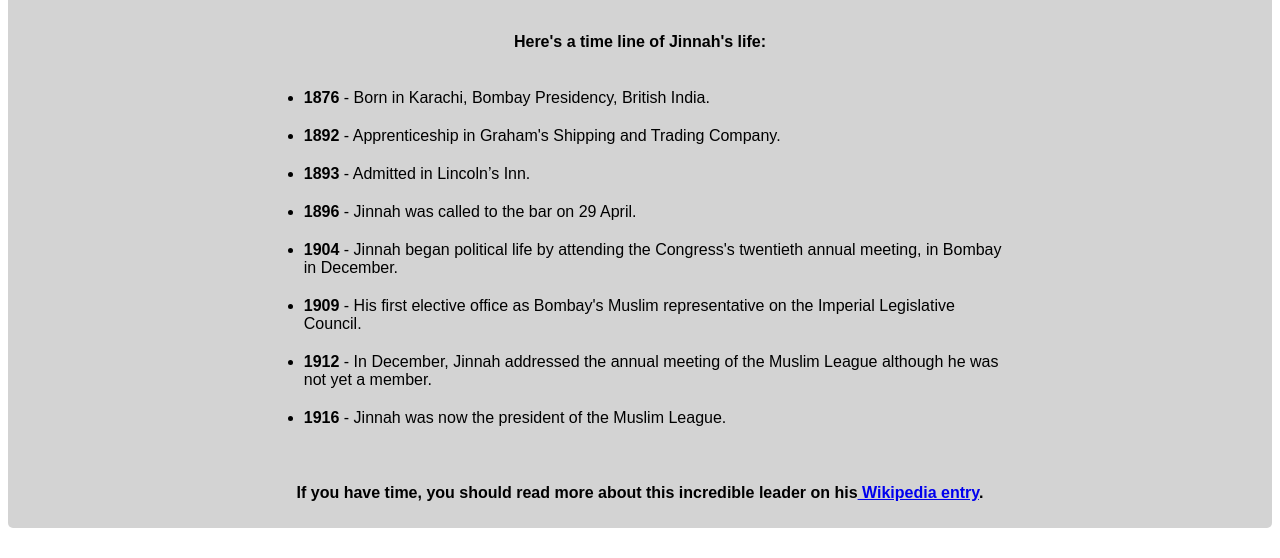
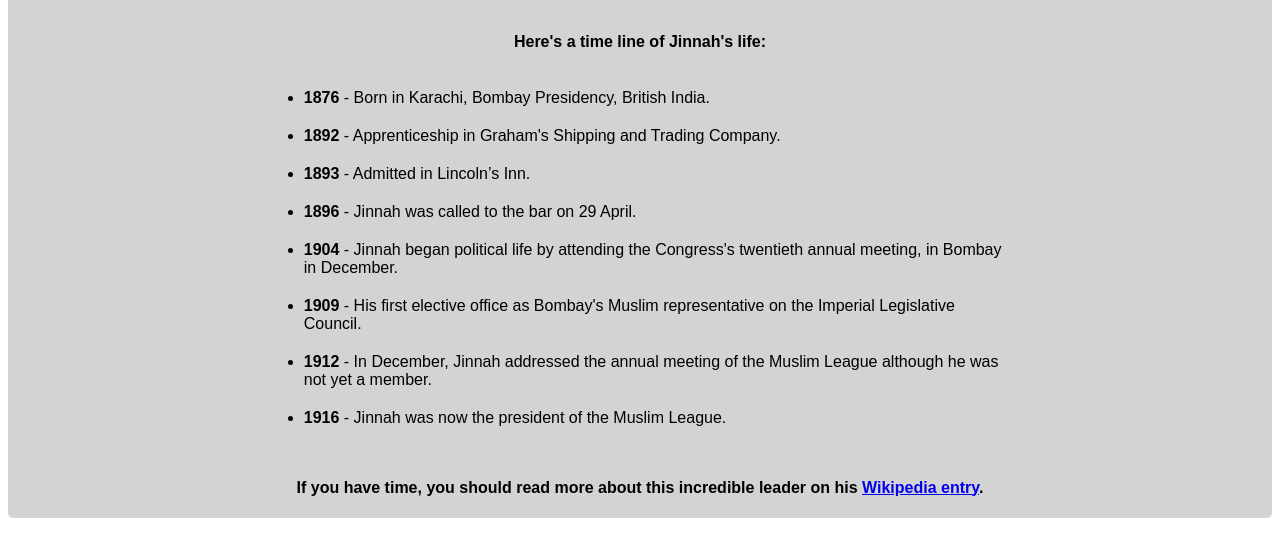
Before and after one commit to muhammadhananbaloch/Tribute-Page, a plain HTML site: page index.html in a window 1280 px wide. Shown: the part 532-1090 px from the top of the page. Drawn offline with Linux system fonts and the light colour scheme.

Commit message:
Update index.html

```diff
--- a/index.html
+++ b/index.html
@@ -37,7 +37,7 @@
         </div>
       </section>
       <footer>
-        <h4 id="tribute-final">If you have time, you should read more about this incredible leader on his<a id="tribute-link" href="https://en.wikipedia.org/wiki/Muhammad_Ali_Jinnah" target="_blank"> Wikipedia entry</a>.</h4>
+        <p id="bold" class="tribute-final">If you have time, you should read more about this incredible leader on his <a id="tribute-link" href="https://en.wikipedia.org/wiki/Muhammad_Ali_Jinnah" target="_blank">Wikipedia entry</a>.</p>
       </footer>
     </main>
 
```
